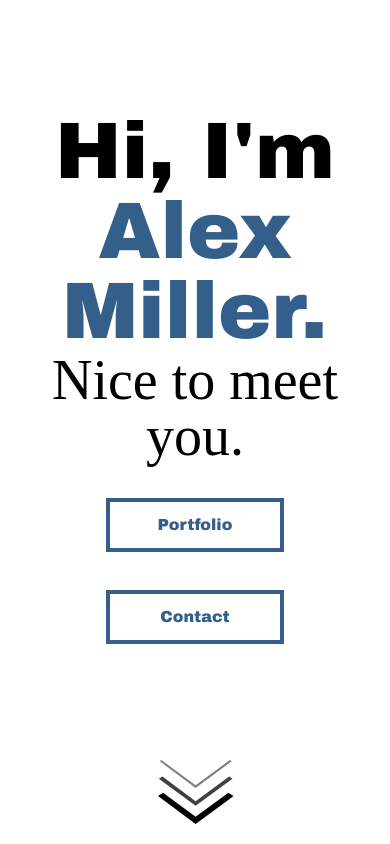
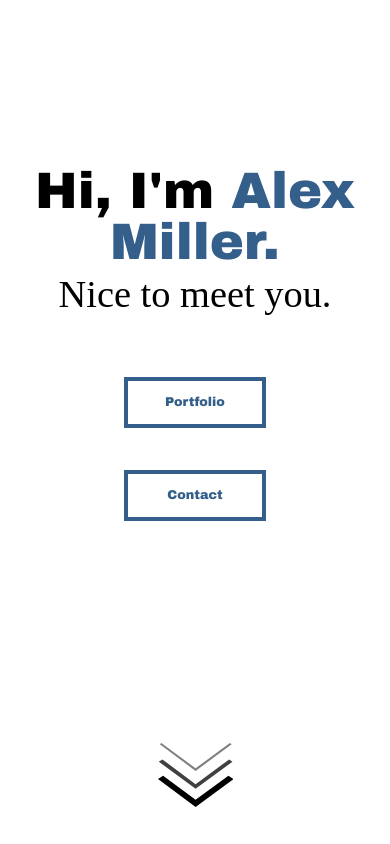
Before and after one commit to alexvision26/alex-miller-portfolio, a React (Create React App) app in the folder alex-portfolio/: page / in a window 390 px wide. Shown: the top 844 px of the page. Built offline with nearby package versions, Linux system fonts and the light colour scheme; no server answers; a web font is replaced by a local one.

Commit message:
fixed mobile styling on small phones

```diff
--- a/alex-portfolio/src/components/hero.scss
+++ b/alex-portfolio/src/components/hero.scss
@@ -15,10 +15,24 @@
     width: 5%;
 }
 
+.intro-buttons {
+  display:flex;
+  margin: 2% auto;
+  justify-content: center;
+  width: 100%;
+
+  @media only screen and (max-width: 600px) {
+    flex-direction: column;
+    align-items: center;
+    margin: 10% auto;
+    width: 100%;
+  }
+}
+
 .intro-button {
-    margin: 1%;
+    margin: 1.2%;
     padding: .7%;
-    width: 7%;
+    width: 10%;
     background-color: white;
     color: #345f8a;
     border: 4px solid #345f8a;
@@ -26,7 +40,7 @@
     text-align: center;
     text-decoration: none;
     display: inline-block;
-    font-size: 16px;
+    font-size: 1.2rem;
     transition: ease-in-out .1s;
 
     &:hover {
@@ -39,8 +53,9 @@
   }
 
   @media only screen and (max-width: 600px) {
-    font-size: 1rem;
-    width: 30%;
+    font-size: .8rem;
+    margin: 6% 0;
+    width: 20%;
   }
 }
 
@@ -67,13 +82,20 @@
     }
 
     @media only screen and (max-width: 600px) {
-      font-size: 5rem;
+      font-size: 3.2rem;
       width: 90%;
+      height: 88%;
     }
 }
 
 .subtitle {
     font-size: 3.5rem;
+
+    @media only screen and (max-width: 600px) {
+      font-size: 2.4rem;
+      width: 90%;
+      margin: 2% auto;
+    }
 }
 
 #more-arrows {
```
